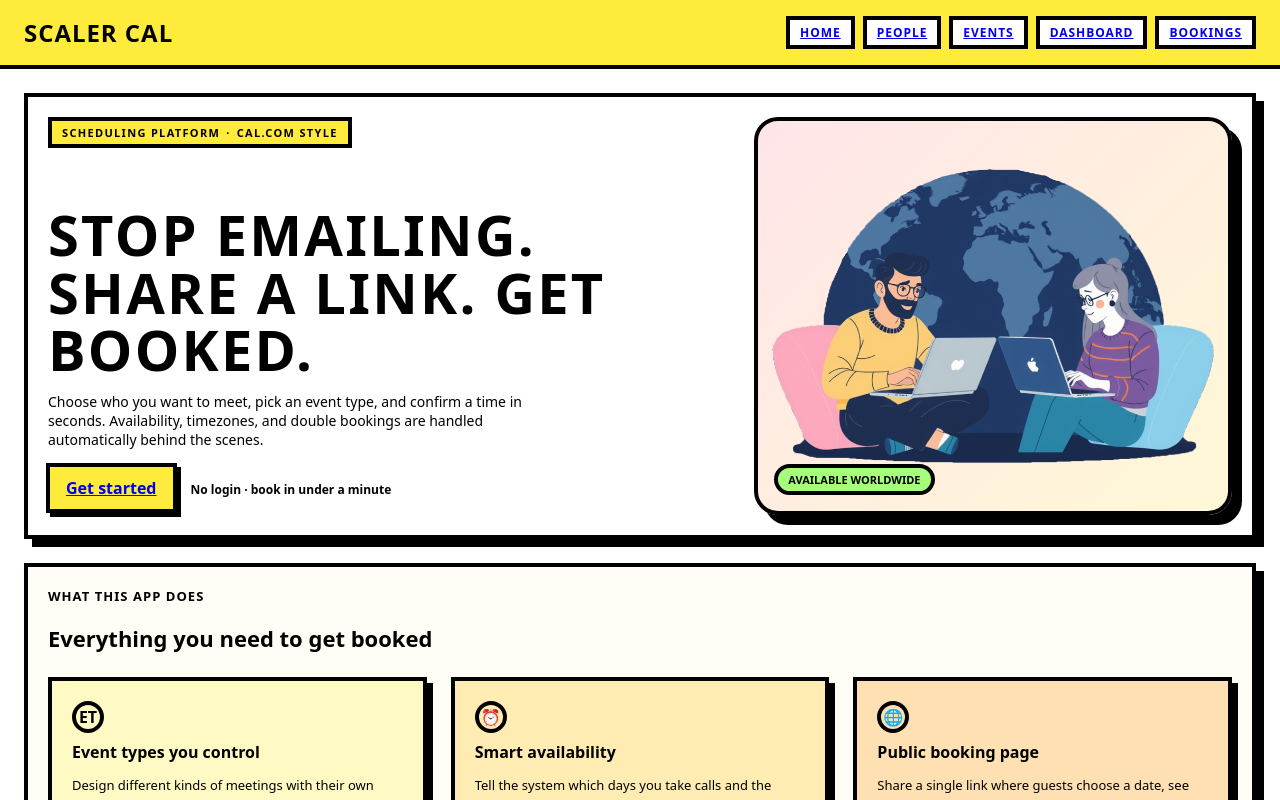
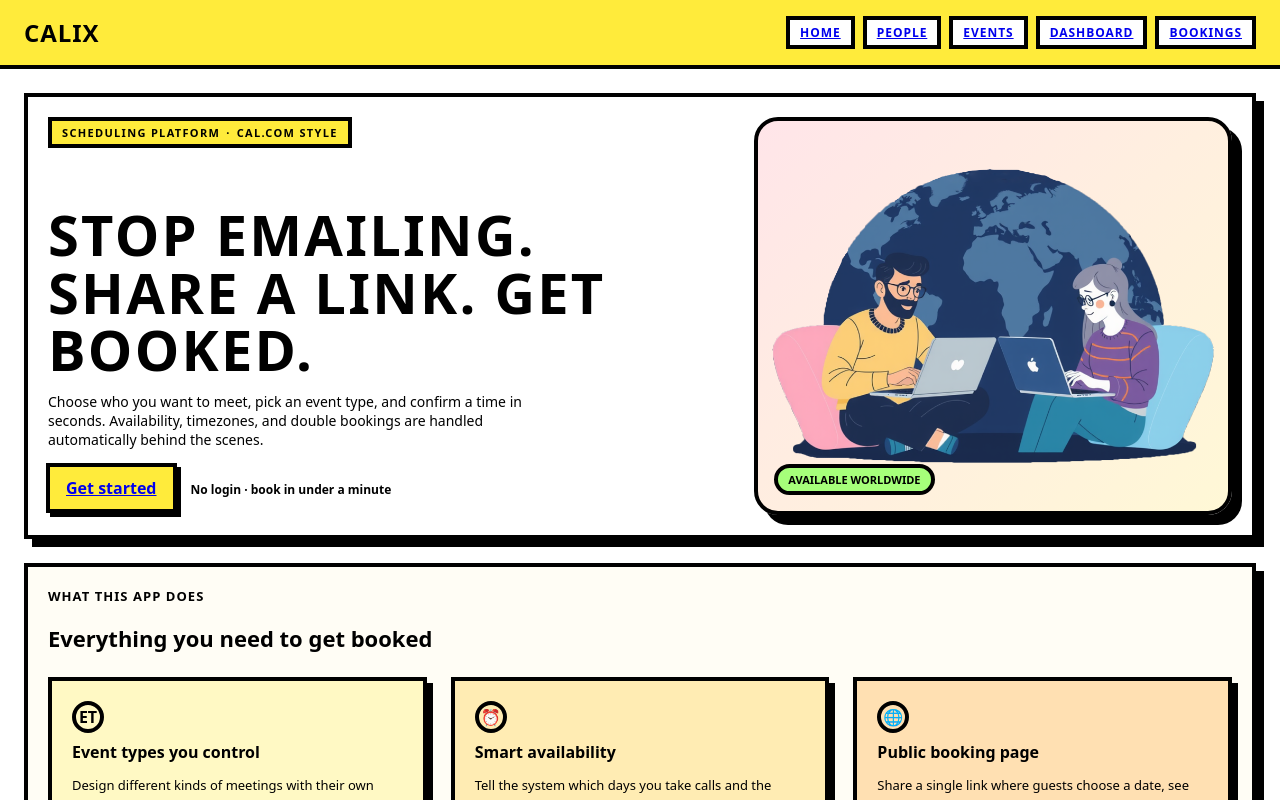
Before and after one commit to SrishtiSingh77/scaler, a Next.js app in the folder frontend/: page / in a window 1280 px wide. Shown: the top 800 px of the page. Built offline with nearby package versions, Linux system fonts and the light colour scheme.

Commit message:
feat: email js integ

```diff
--- /dev/null
+++ b/frontend/app/ToastProvider.tsx
@@ -0,0 +1,68 @@
+"use client";
+
+import {
+  createContext,
+  useContext,
+  useState,
+  type ReactNode,
+} from "react";
+
+type ToastVariant = "error" | "success";
+
+type Toast = {
+  id: number;
+  message: string;
+  variant: ToastVariant;
+};
+
+type ToastContextValue = {
+  showToast: (message: string, variant?: ToastVariant) => void;
+};
+
+const ToastContext = createContext<ToastContextValue | null>(null);
+
+export function useToast(): ToastContextValue {
+  const ctx = useContext(ToastContext);
+  if (!ctx) {
+    throw new Error("useToast must be used within ToastProvider");
+  }
+  return ctx;
+}
+
+export function ToastProvider({ children }: { children: ReactNode }) {
+  const [toasts, setToasts] = useState<Toast[]>([]);
+
+  function showToast(message: string, variant: ToastVariant = "error") {
+    const id = Date.now();
+    setToasts((prev) => [...prev, { id, message, variant }]);
+    setTimeout(() => {
+      setToasts((prev) => prev.filter((t) => t.id !== id));
+    }, 2500);
+  }
+
+  return (
+    <ToastContext.Provider value={{ showToast }}>
+      {children}
+      <div
+        style={{
+          position: "fixed",
+          top: 16,
+          right: 16,
+          display: "flex",
+          flexDirection: "column",
+          gap: 8,
+          zIndex: 100,
+        }}
+      >
+        {toasts.map((t) => (
+          <div
+            key={t.id}
+            className={t.variant === "error" ? "neo-error" : "neo-success"}
+          >
+            {t.message}
+          </div>
+        ))}
+      </div>
+    </ToastContext.Provider>
+  );
+}
--- a/frontend/app/globals.css
+++ b/frontend/app/globals.css
@@ -260,11 +260,11 @@ body {
 
 .neo-success {
   margin-top: 8px;
-  padding: 8px 10px;
-  border: var(--border-thick) solid var(--fg);
-  background: #e8ffb5;
-  font-size: 13px;
-  font-weight: 600;
+  padding: 10px 14px;
+  border: var(--border-thick) solid #1b5e20;
+  background: #b9ff7a;
+  font-size: 14px;
+  font-weight: 800;
 }
 
 .neo-hero-grid {
--- a/frontend/app/layout.tsx
+++ b/frontend/app/layout.tsx
@@ -2,6 +2,7 @@ import type { Metadata } from "next";
 import Link from "next/link";
 import { Geist, Geist_Mono } from "next/font/google";
 import "./globals.css";
+import { ToastProvider } from "./ToastProvider";
 
 const geistSans = Geist({
   variable: "--font-geist-sans",
@@ -14,7 +15,7 @@ const geistMono = Geist_Mono({
 });
 
 export const metadata: Metadata = {
-  title: "Scaler Cal",
+  title: "Calix",
   description: "Cal.com-style scheduling platform",
 };
 
@@ -28,8 +29,9 @@ export default function RootLayout({
       <body
         className={`${geistSans.variable} ${geistMono.variable} antialiased`}
       >
+        <ToastProvider>
           <header className="neo-header">
-          <div className="neo-logo">Scaler Cal</div>
+            <div className="neo-logo">Calix</div>
             <nav className="neo-nav">
               <Link href="/" className="neo-nav-link">
                 Home
@@ -49,6 +51,7 @@ export default function RootLayout({
             </nav>
           </header>
           {children}
+        </ToastProvider>
       </body>
     </html>
   );
```
Lines whose indentation alone changed are shown as unchanged.
